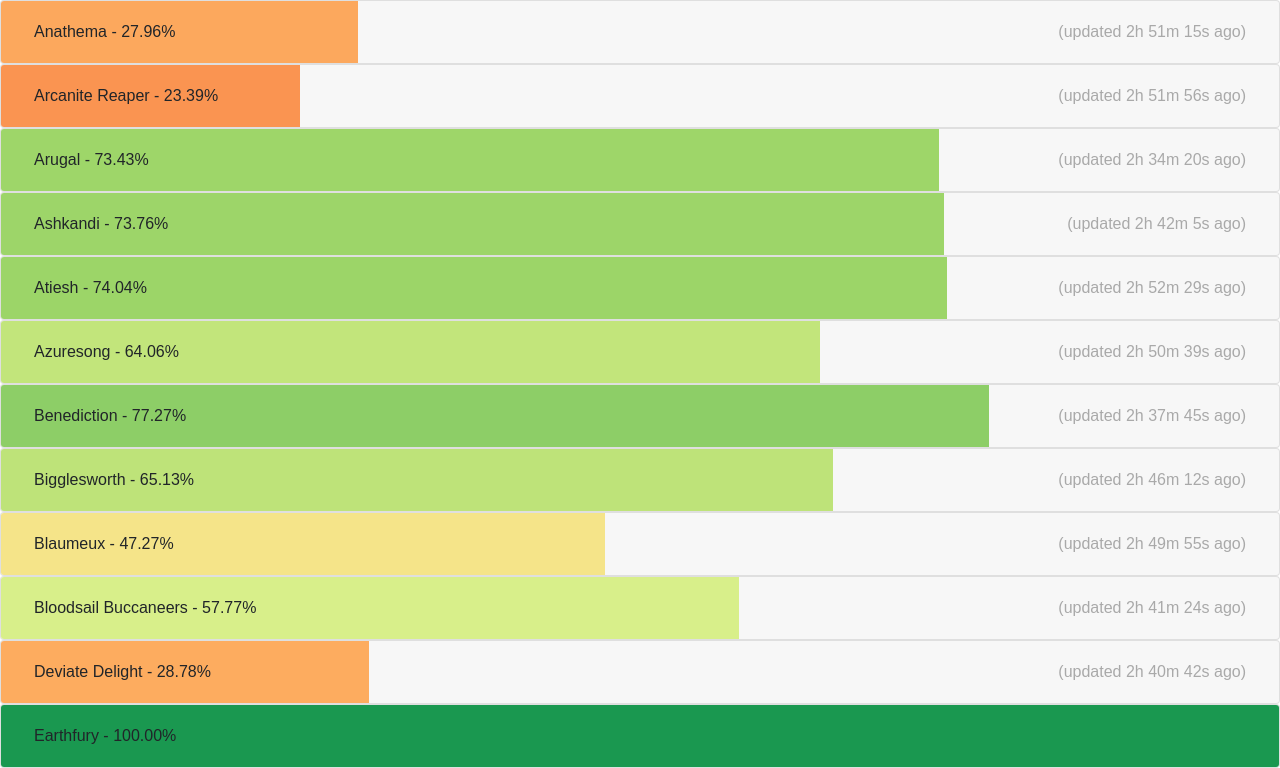
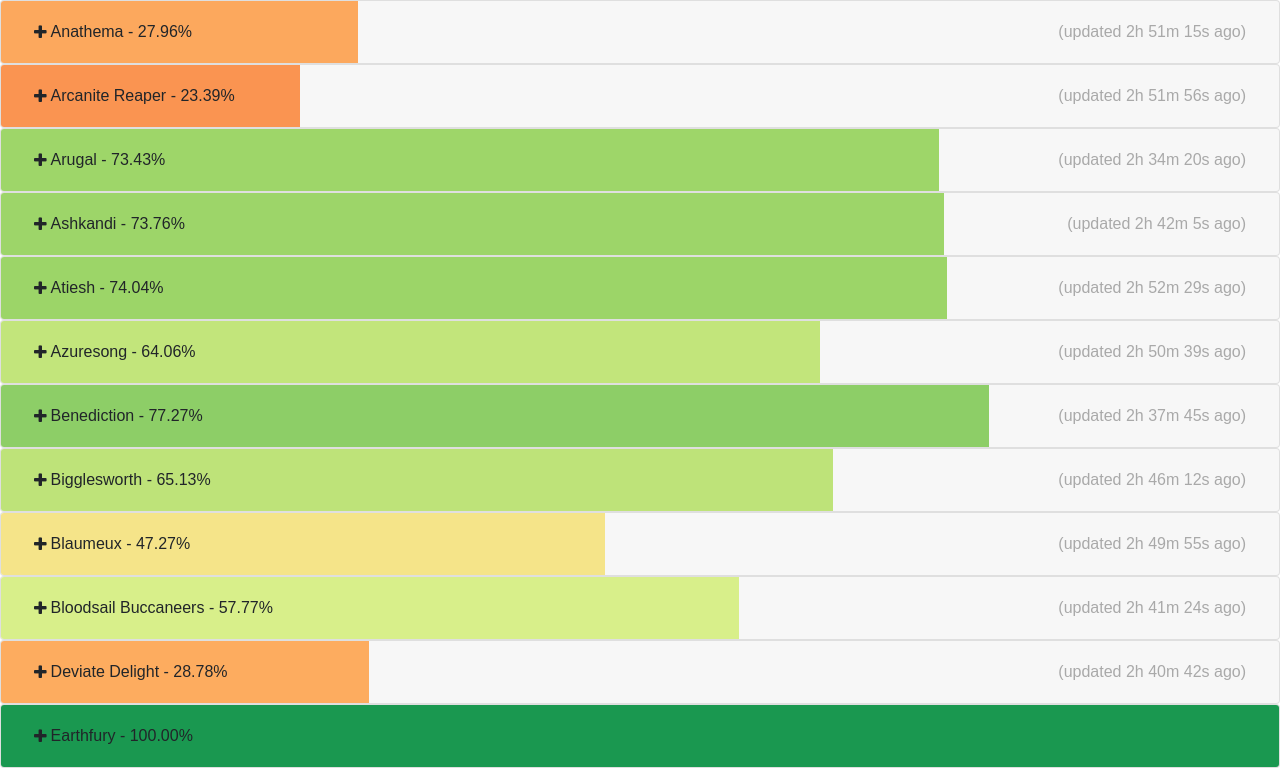
Before and after one commit to fusionpit/WarEffortUS, a plain HTML site: page index.html in a window 1280 px wide. Shown: the top 768 px of the page. Drawn offline with nearby package versions, Linux system fonts and the light colour scheme.

Commit message:
add expand/contract icons to each accordion

```diff
--- a/index.html
+++ b/index.html
@@ -4,6 +4,7 @@
     <meta charset='utf-8' />
     <title>War Effort Tracker</title>
     <link rel="stylesheet" href="https://stackpath.bootstrapcdn.com/bootstrap/4.5.0/css/bootstrap.min.css" integrity="sha384-9aIt2nRpC12Uk9gS9baDl411NQApFmC26EwAOH8WgZl5MYYxFfc+NcPb1dKGj7Sk" crossorigin="anonymous">
+    <link rel="stylesheet" href="https://stackpath.bootstrapcdn.com/font-awesome/4.7.0/css/font-awesome.min.css" integrity="sha384-wvfXpqpZZVQGK6TAh5PVlGOfQNHSoD2xbE+QkPxCAFlNEevoEH3Sl0sibVcOQVnN" crossorigin="anonymous">
     <script src="https://code.jquery.com/jquery-3.5.1.slim.min.js" integrity="sha384-DfXdz2htPH0lsSSs5nCTpuj/zy4C+OGpamoFVy38MVBnE+IbbVYUew+OrCXaRkfj" crossorigin="anonymous"></script>
     <script src="https://cdn.jsdelivr.net/npm/popper.js@1.16.1/dist/umd/popper.min.js" integrity="sha384-9/reFTGAW83EW2RDu2S0VKaIzap3H66lZH81PoYlFhbGU+6BZp6G7niu735Sk7lN" crossorigin="anonymous"></script>
     <script src="https://stackpath.bootstrapcdn.com/bootstrap/4.5.1/js/bootstrap.min.js" integrity="sha384-XEerZL0cuoUbHE4nZReLT7nx9gQrQreJekYhJD9WNWhH8nEW+0c5qq7aIo2Wl30J" crossorigin="anonymous"></script>
@@ -55,6 +56,15 @@
         h3 .progress-wrapper {
             z-index: 1;
             position: relative;
+        }
+        .accordion .card-header button:after {
+            font-family: 'FontAwesome';
+            float: left;
+            content: "\f067";
+            padding-right: 4px;
+        }
+        .accordion .card-header button.open:after {
+            content: "\f068";
         }
     </style>
 </head>
@@ -240,6 +250,13 @@
         drawChart('#'+allianceChartId, data.allianceData.reverse())
         drawChart('#'+hordeChartId, data.hordeData.reverse())
     }
+    $('.collapse')
+        .on('hide.bs.collapse', function() {
+            $(this.parentNode.querySelector('button')).removeClass('open')
+        })
+        .on('show.bs.collapse', function() {
+            $(this.parentNode.querySelector('button')).addClass('open')
+        })
 </script>
 </body>
 </html>
```
